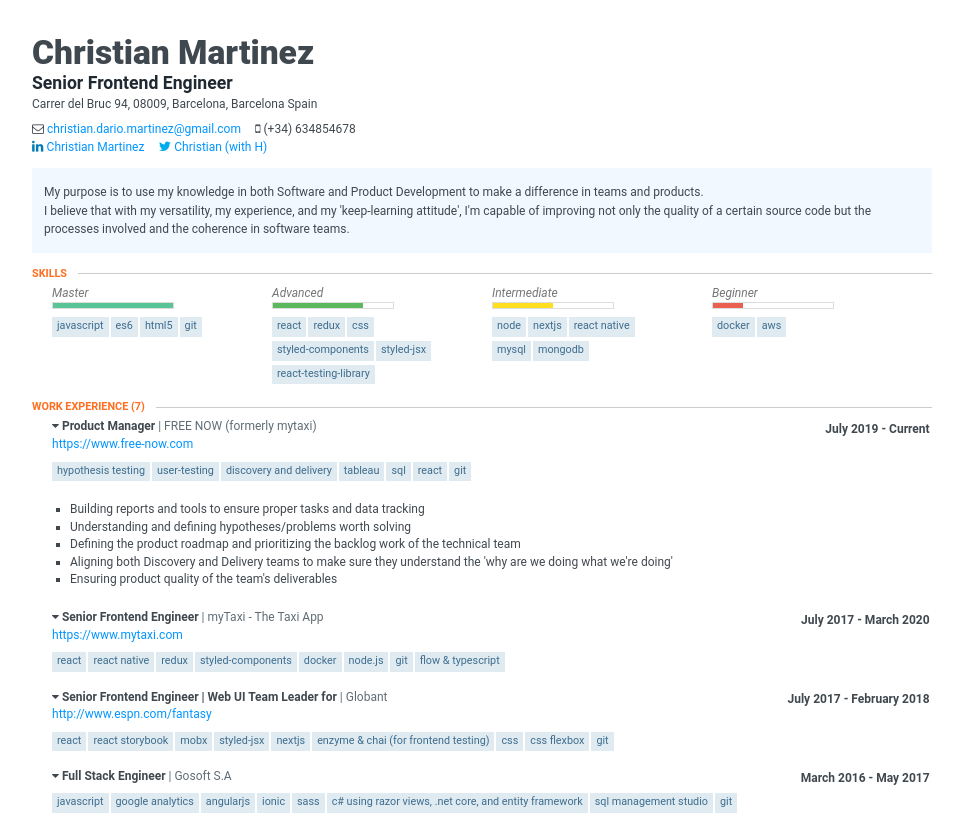
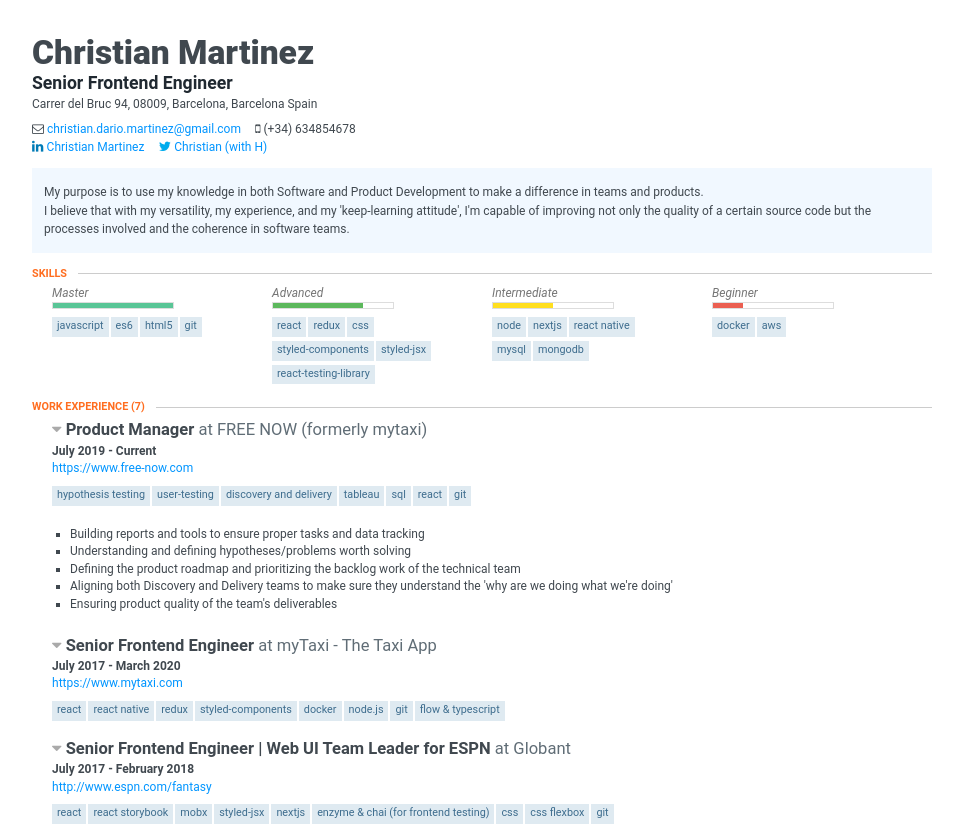
Before and after one commit to chmartinez/chmartinez.github.io, a React (Create React App) app: page / in a window 1280 px wide. Shown: the top 826 px of the page, without its empty margins (158-1121 px from the left). Built offline with nearby package versions, Linux system fonts and the light colour scheme.

Commit message:
fix(WorkExperienceItem): Fix styles related to font size & alignment

```diff
--- a/src/components/resume/WorkExperienceItem.tsx
+++ b/src/components/resume/WorkExperienceItem.tsx
@@ -3,6 +3,24 @@ import styled from 'styled-components'
 
 const StyledContainer = styled.div`
     margin-bottom: 1.2em;
+`
+const StyledHeader = styled.div`
+    font-size: 1.38em;
+
+    .space-left {
+        color: #aaa;
+    }
+
+    /* overriding styles like a boss*/
+    .company::before {
+        content: none;
+    }
+
+    .date {
+        display: block;
+        font-size: 1rem;
+        font-weight: 600;
+    }
 `
 
 type Item = {
@@ -23,19 +41,19 @@ function WorkExperienceItem({ item, open }: { item: Item; open: boolean }) {
     }
     return (
         <StyledContainer>
-            <header onClick={handleClick}>
+            <StyledHeader onClick={handleClick}>
                 <span className='space-left'>
                     <span className='fa fa-caret-down'></span>
                 </span>
-                <div className='position'>{item.position}</div>
-                <div className='company'>{item.company}</div>
+                <div className='position'>{item.position}</div>{' '}
+                <div className='company'>{`at ${item.company}`}</div>
                 <div className='date'>
                     <span className='startDate'>{item.startDate}</span>
                     <span className='endDate'>
                         {` - ${item.endDate ?? 'Current'}`}
                     </span>
                 </div>
-            </header>
+            </StyledHeader>
             {item.website && (
                 <span className='website'>
                     <a href={item.website}>{item.website}</a>
--- a/src/data.json
+++ b/src/data.json
@@ -88,7 +88,7 @@
         {
             "id": 3,
             "company": "Globant",
-            "position": "Senior Frontend Engineer | Web UI Team Leader for",
+            "position": "Senior Frontend Engineer | Web UI Team Leader for ESPN",
             "website": "http://www.espn.com/fantasy",
             "startDate": "July 2017",
             "endDate": "February 2018",
```
